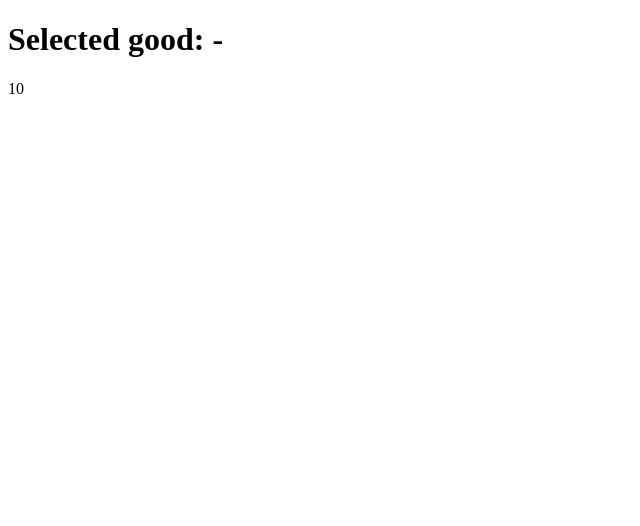
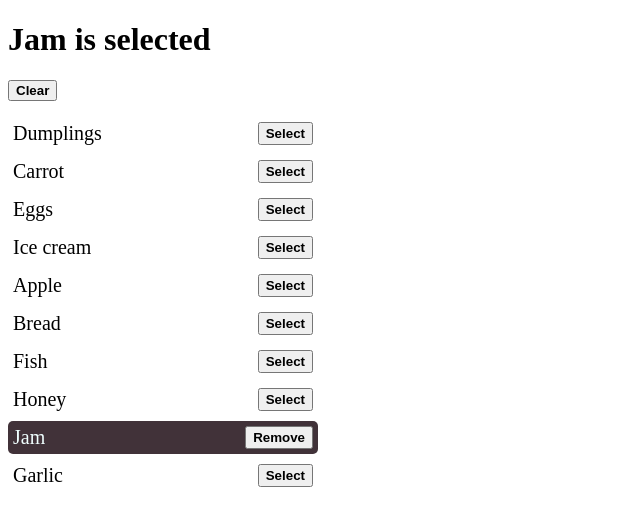
Before and after one commit to mate-academy/react_goods-selector, a React (Create React App) app: page / in a window 1280 px wide. Shown: the top 526 px of the page, without its empty margins (0-640 px from the left). Built offline with nearby package versions, Linux system fonts and the light colour scheme.

Commit message:
solution

```diff
--- a/package.json
+++ b/package.json
@@ -17,7 +17,7 @@
     "@mate-academy/cypress-tools": "^1.0.4",
     "@mate-academy/eslint-config-react": "*",
     "@mate-academy/eslint-config-react-typescript": "*",
-    "@mate-academy/scripts": "^1.2.1",
+    "@mate-academy/scripts": "^1.2.3",
     "@mate-academy/students-ts-config": "*",
     "@mate-academy/stylelint-config": "*",
     "@types/node": "^17.0.23",
--- a/src/App.scss
+++ b/src/App.scss
@@ -1 +1,24 @@
-// styles go here
+ul {
+  list-style: none;
+  padding: 0;
+}
+
+li {
+  width: 300px;
+  display: flex;
+  justify-content: space-between;
+  padding: 5px;
+  font-size: 20px;
+  border-radius: 5px;
+  margin: 5px 0;
+}
+
+button {
+  cursor: pointer;
+  font-weight: bold;
+}
+
+.selected {
+  background-color: rgb(65, 50, 57);
+  color: azure;
+}
--- a/src/App.tsx
+++ b/src/App.tsx
@@ -14,11 +14,81 @@ const goodsFromServer: string[] = [
   'Garlic',
 ];
 
-const App: React.FC = () => (
-  <div className="App">
-    <h1>Selected good: -</h1>
-    {goodsFromServer.length}
-  </div>
-);
+type State = {
+  selectedGood: string[];
+};
+
+class App extends React.Component <{}, State> {
+  state = {
+    selectedGood: [goodsFromServer[8]],
+  };
+
+  showGoods = () => {
+    const { selectedGood } = this.state;
+
+    switch (selectedGood.length) {
+      case 0:
+        return 'No goods selected';
+      case 1:
+        return `${selectedGood} is selected`;
+      case 2:
+        return `${selectedGood[0]} and ${selectedGood[1]} are selected`;
+      default:
+        return `${selectedGood.slice(0, -1).join(', ')} and ${selectedGood[selectedGood.length - 1]} are selected`;
+    }
+  };
+
+  addGoods = (product: string) => () => {
+    this.setState((prevState) => ({
+      selectedGood: [...prevState.selectedGood, product],
+    }));
+  };
+
+  removeGoods = (product: string) => () => {
+    this.setState((prevState) => ({
+      selectedGood: prevState.selectedGood.filter(i => i !== product),
+    }));
+  };
+
+  clearGoods = () => {
+    this.setState({ selectedGood: [] });
+  };
+
+  render() {
+    const { selectedGood } = this.state;
+
+    return (
+      <div className="App">
+        <h1 className="title">{this.showGoods()}</h1>
+        {selectedGood.length
+          ? <button type="button" onClick={this.clearGoods}>Clear</button>
+          : null}
+        <ul>
+          {
+            goodsFromServer.map(product => (
+              <li
+                key={product}
+                className={selectedGood.includes(product) ? 'selected' : ''}
+              >
+                { product }
+                {
+                  selectedGood.includes(product) ? (
+                    <button type="button" onClick={this.removeGoods(product)}>
+                      Remove
+                    </button>
+                  ) : (
+                    <button type="button" onClick={this.addGoods(product)}>
+                      Select
+                    </button>
+                  )
+                }
+              </li>
+            ))
+          }
+        </ul>
+      </div>
+    );
+  }
+}
 
 export default App;
```
Also changed, not shown: 2 other files (tests, documents, lock files or other folders).
